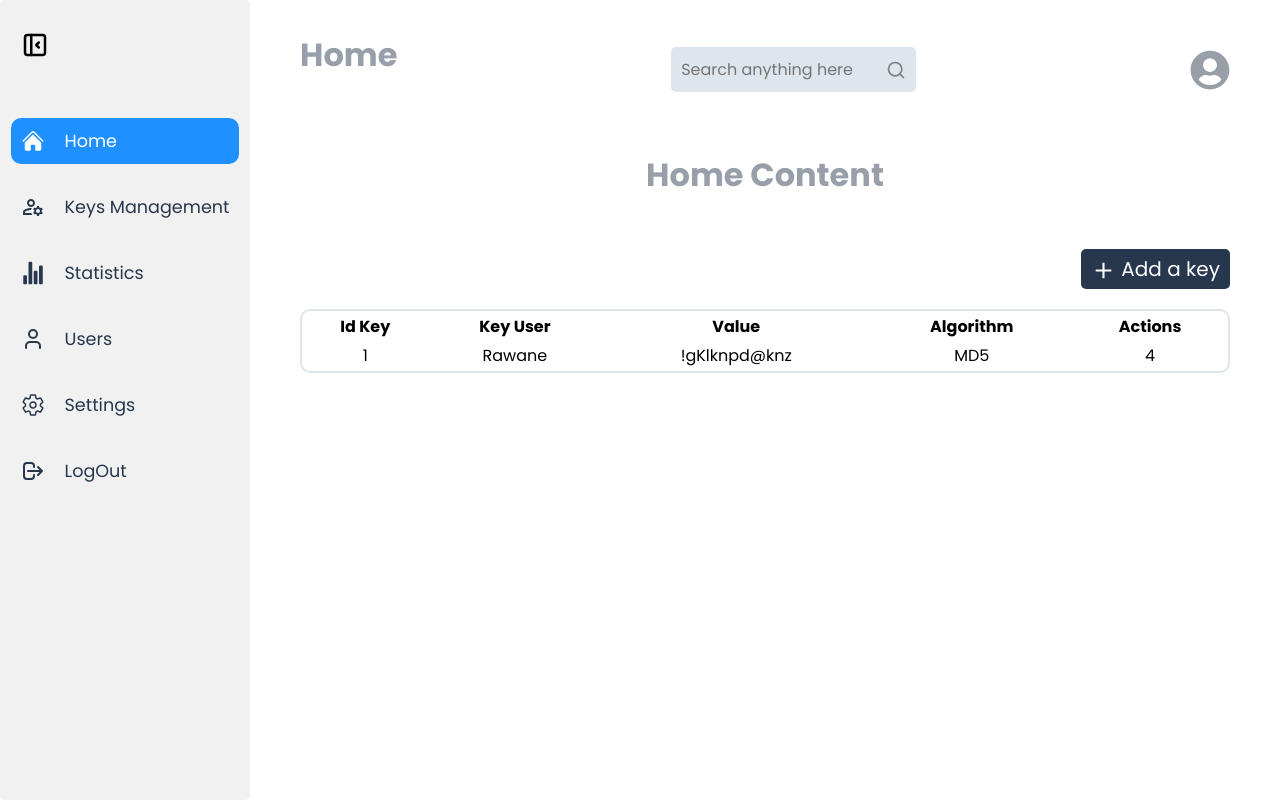
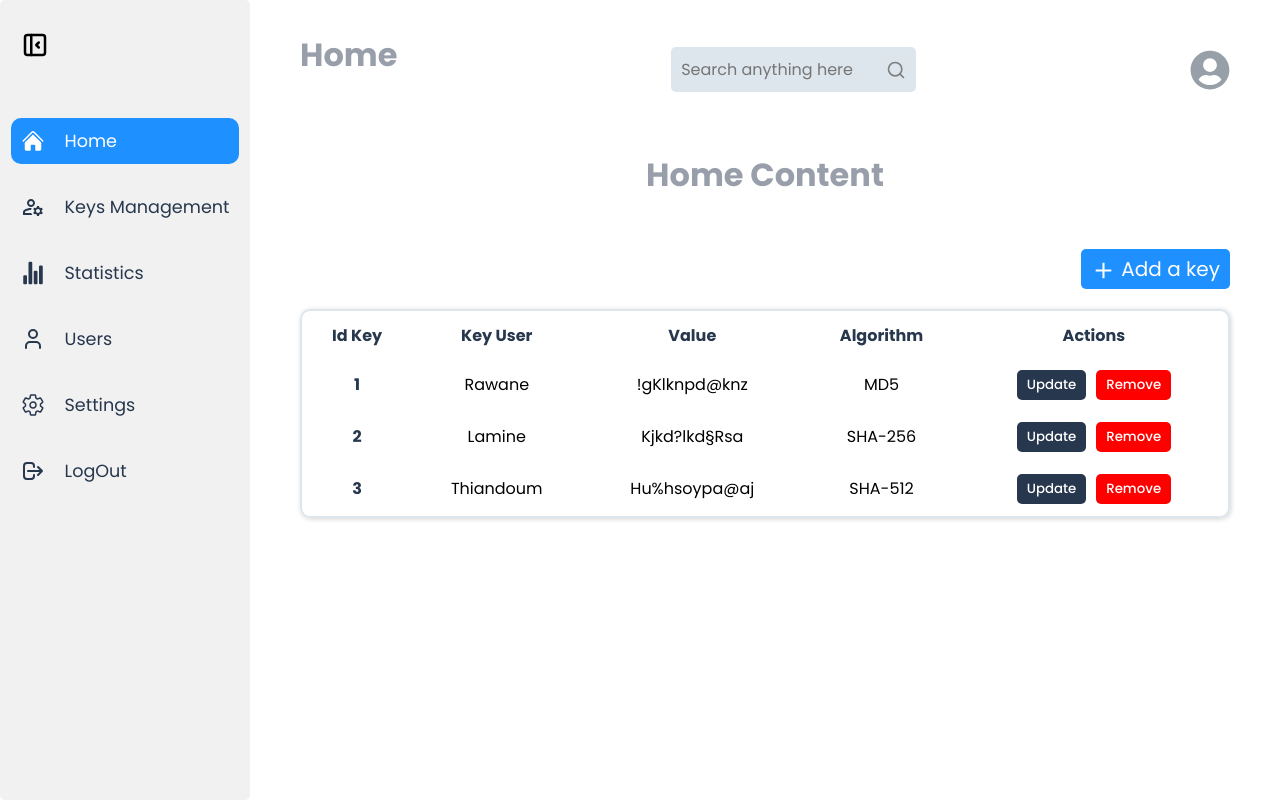
Before and after one commit to TaawBuGoor/IoT_Project, a React (Create React App) app in the folder iot-project/: page / in a window 1280 px wide. Built offline with nearby package versions, Linux system fonts and the light colour scheme.

Commit message:
finish static table with random content

```diff
--- /dev/null
+++ b/iot-project/src/components/Action.jsx
@@ -0,0 +1,10 @@
+function Action() {
+  return (
+    <div className="action">
+        <button type="button" className="update-btn">Update</button>
+        <button className="remove-btn">Remove</button>
+    </div>
+  )
+}
+
+export default Action
--- a/iot-project/src/components/Home.jsx
+++ b/iot-project/src/components/Home.jsx
@@ -1,3 +1,4 @@
+import Action from './Action'
 import '../styles/Content.css'
 import { IoMdAdd } from "react-icons/io";
 
@@ -15,20 +16,43 @@ function Home() {
                 <table>
                     <thead>
                         <tr>
-                            <th>Id Key</th>
-                            <th>Key User</th>
-                            <th>Value</th>
-                            <th>Algorithm</th>
-                            <th>Actions</th>
+                        <th scope="col">Id Key</th>
+                        <th scope="col">Key User</th>
+                        <th scope="col">Value</th>
+                        <th scope="col">Algorithm</th>
+                        <th scope="col">Actions</th>
                         </tr>
                     </thead>
+
                     <tbody>
                         <tr>
-                            <td>1</td>
+                            <th scope="row">1</th>
                             <td>Rawane</td>
                             <td>!gKlknpd@knz</td>
                             <td>MD5</td>
-                            <td>4</td>
+                            <td>
+                                <Action />
+                            </td>
+                        </tr>
+
+                        <tr>
+                            <th scope="row">2</th>
+                            <td>Lamine</td>
+                            <td>Kjkd?lkd§Rsa</td>
+                            <td>SHA-256</td>
+                            <td>
+                                <Action />
+                            </td>
+                        </tr>
+
+                        <tr>
+                            <th scope='row'>3</th>
+                            <td>Thiandoum</td>
+                            <td>Hu%hsoypa@aj</td>
+                            <td>SHA-512</td>
+                            <td>
+                                <Action />
+                            </td>
                         </tr>
                     </tbody>
                 </table>
--- a/iot-project/src/styles/Content.css
+++ b/iot-project/src/styles/Content.css
@@ -44,12 +44,38 @@
 }
 
 
+/*Action.jsx style*/
+.action .update-btn{
+    border: none;
+    outline: none;
+    padding: 5px 10px;
+    border-radius: 5px;
+    background-color: #27374D;
+    color: white;
+    cursor: pointer;
+    margin-right: 10px;
+    font-weight: 500;
+}
+.action .remove-btn{
+    border: none;
+    outline: none;
+    padding: 5px 10px;
+    border-radius: 5px;
+    background-color: red;
+    color: white;
+    cursor: pointer;
+    font-weight: 500;
+}
+
+
 /*Home.jsx style*/
 .home table{
     width: 100%;
     border: 2px solid #DDE6ED;
     border-radius: 10px;
     text-align: center;
+    box-shadow: 1px 1px 5px #0000002D;
+    /* border-collapse: collapse; */
 }
 .home .add-key-btn{
     margin-bottom: 20px;
@@ -61,7 +87,7 @@
     outline: none;
     padding: 5px 10px;
     border-radius: 5px;
-    background-color: #27374D;
+    background-color: dodgerblue;
     color: white;
     font-size: 20px;
     cursor: pointer;
@@ -76,3 +102,11 @@
     font-size: 25px;
     margin-right: 5px;
 }
+.home .table th{
+    padding-bottom: 10px;
+    color: #27374D;
+}
+.table th, .table td {
+    /* border: 1px solid #ddd; */
+    padding: 10px;
+}
--- a/iot-project/src/styles/Login.css
+++ b/iot-project/src/styles/Login.css
@@ -55,11 +55,11 @@ h1{
     flex-direction: column;
     gap: 20px;
 }
-.input_wrapper{
+.login-box .input_wrapper{
     position: relative;
     width: 300px;
 }
-.input{
+.login-box .input{
     outline: none;
     border: 1px solid gray;
     width: 300px;
@@ -68,7 +68,7 @@ h1{
     font-size: 18px;
     padding-left: 10px;
 }
-.input_wrapper .label{
+.login-box .input_wrapper .label{
     color: gray;
     position: absolute;
     top: 50%;
@@ -77,8 +77,8 @@ h1{
     pointer-events: none;
     transform: translateY(-50%);
 }
-.input_wrapper .input:valid ~ .label,
-.input_wrapper .input:focus ~ .label{
+.login-box .input_wrapper .input:valid ~ .label,
+.login-box .input_wrapper .input:focus ~ .label{
     color: dodgerblue;
     transform: translateX(10px) translateY(-37px);
     transition: all ease .5s;
@@ -86,25 +86,25 @@ h1{
     background-color: white;
     padding-left: 0px;
 }
-.input_wrapper .input:focus{
+.login-box .input_wrapper .input:focus{
     border: 2px solid dodgerblue;
 }
-.checkbox{
+.login-box .checkbox{
     cursor: pointer;
     vertical-align: middle;
 }
-.remember{
+.login-box .remember{
     display: flex;
     justify-content: space-between;
 }
-.forgot{
+.login-box .forgot{
     text-decoration: none;
     color: black;
 }
-.forgot:hover{
+.login-box .forgot:hover{
     text-decoration: underline;
 }
-.btn{
+.login-box .btn{
     width: 310px;
     height: 50px;
     border-radius: 5px;
@@ -115,20 +115,20 @@ h1{
     border: none;
     cursor: pointer;
 }
-.btn:hover{
+.login-box .btn:hover{
     background-color: transparent;
     color: dodgerblue;
     border: 1px solid dodgerblue;
 }
-.registerLink{
+.login-box .registerLink{
     display: flex;
     justify-content: flex-end;
 }
-.registerLink a{
+.login-box .registerLink a{
     text-decoration: none;
     color: black;
     text-align: right;
 }
-.registerLink:hover{
+.login-box .registerLink:hover{
     text-decoration: underline;
 }
```
